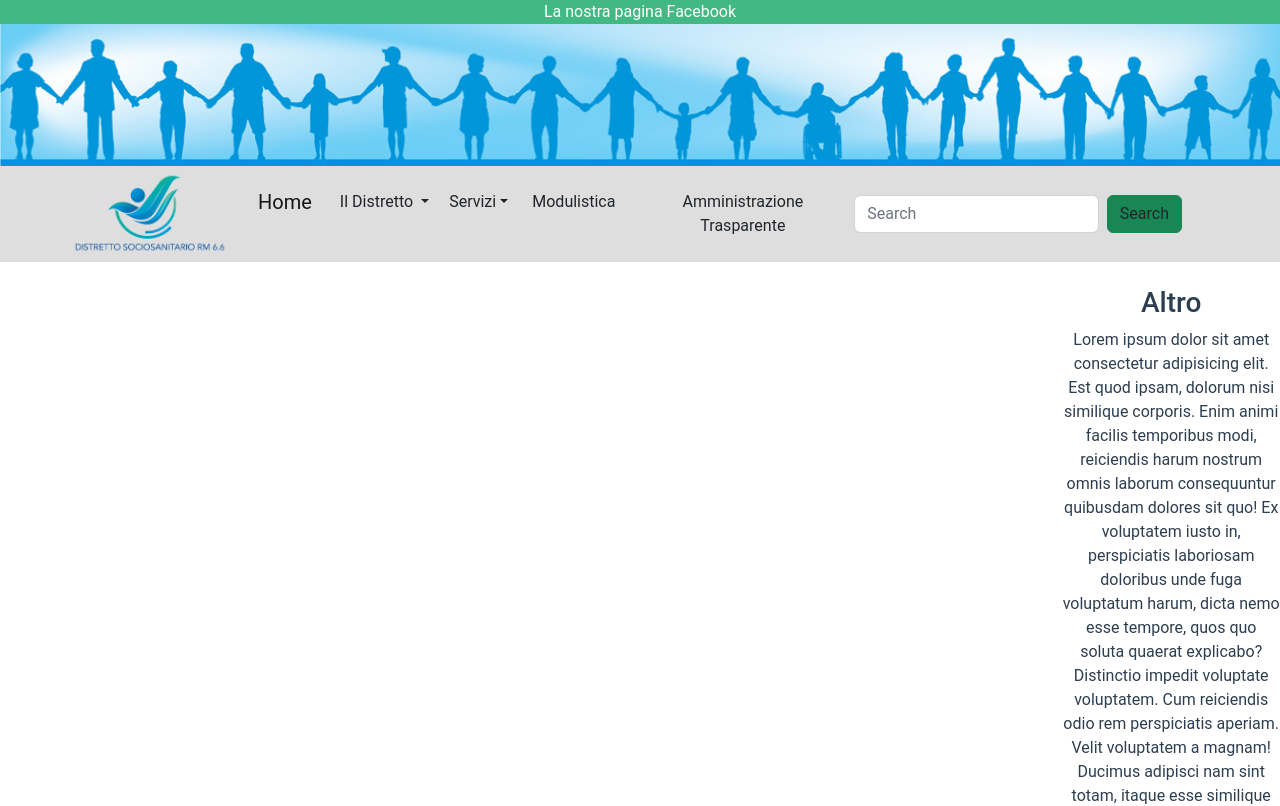
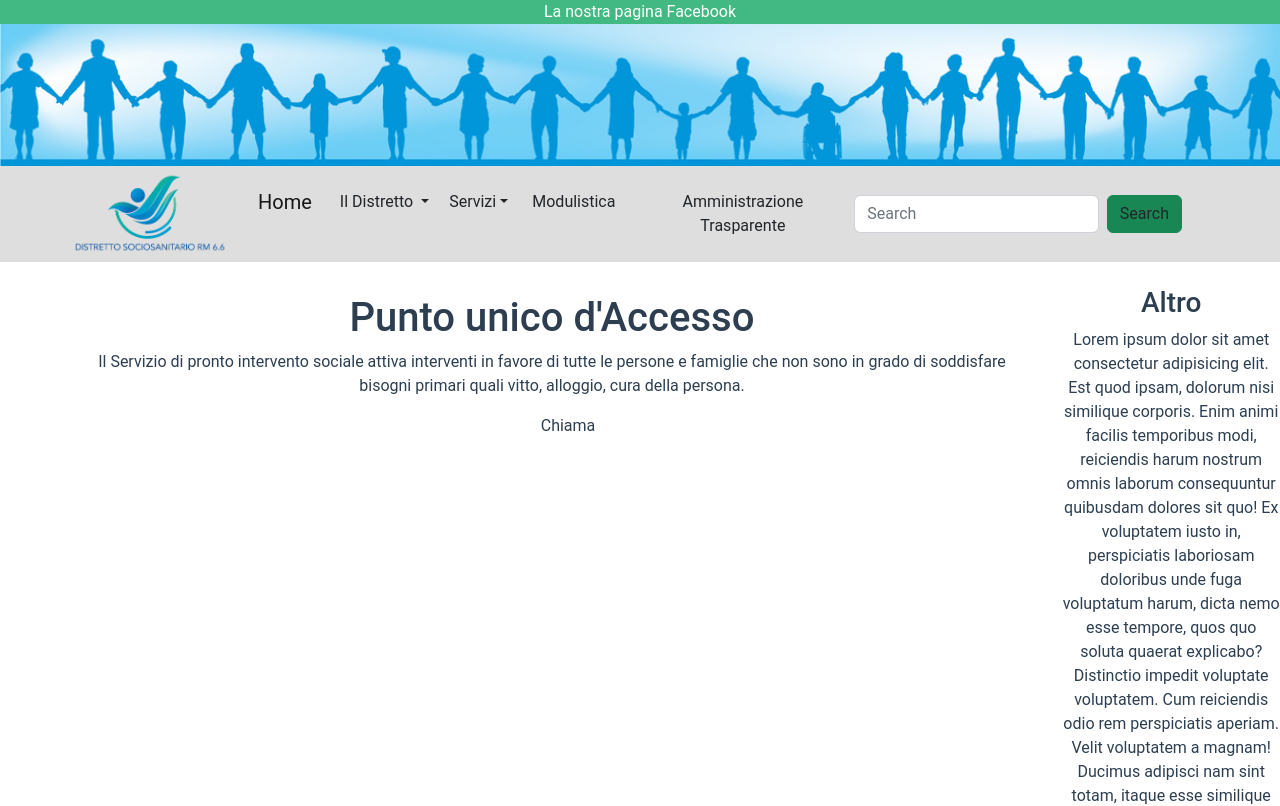
Before and after one commit to Ruma303/ciglieri-demo, a Vue app: page /pronto-intervento-sociale in a window 1280 px wide. Shown: the top 806 px of the page. Built offline with nearby package versions, Linux system fonts and the light colour scheme.

Commit message:
pronto intervento sociale

```diff
--- a/src/components/header/NavbarComponent.vue
+++ b/src/components/header/NavbarComponent.vue
@@ -29,8 +29,8 @@
               <a class="dropdown-item dropdown-toggle text-dark px-2" href="#" data-bs-toggle="dropdown">Ricevi aiuto</a>
               <ul class="dropdown-menu">
                 <li><router-link to="/punto-unico-accesso" class="dropdown-item">Punto Unico d’Accesso</router-link></li>
-                <li><router-link to="/segretariato" class="dropdown-item">Segretariato Sociale</router-link></li>
-                <li><a href="#" class="dropdown-item">Pronto Intervento Sociale</a></li>
+                <li><router-link to="/segretariato-sociale" class="dropdown-item">Segretariato Sociale</router-link></li>
+                <li><router-link to="/pronto-intervento-sociale" class="dropdown-item">Pronto Intervento Sociale</router-link></li>
               </ul>
             </li>
 
--- a/src/router/router.js
+++ b/src/router/router.js
@@ -6,8 +6,9 @@ import Modulistica from '@/views/ModulisticaPage.vue';
 import Amministrazione from '@/views/AmministrazionePage.vue';
 
 //* Ricevi aiuto
-import Segretariato from '@/views/Servizi/Ricevi aiuto/SegretariatoPage.vue';
+import SegretariatoSociale from '@/views/Servizi/Ricevi aiuto/SegretariatoPage.vue';
 import PuntoUnicoAccesso from '@/views/Servizi/Ricevi aiuto/PuntoUnicoAccesso.vue';
+import ProntoInterventoSociale from '@/views/Servizi/Ricevi aiuto/ProntoInterventoSociale.vue';
 
 
 const routes = [
@@ -23,15 +24,21 @@ const routes = [
     component: Comuni,
   },
   //! Probabilmente dovrò creare una rotta genitore Servizi con i children delle voci.
+  //* Ricevi aiuto routes
   {
-    path: '/segretariato',
-    name: 'Segretariato',
-    component: Segretariato,
+    path: '/segretariato-sociale',
+    name: 'SegretariatoSociale',
+    component: SegretariatoSociale,
   },
   {
     path: '/punto-unico-accesso',
     name: 'PuntoUnicoAccesso',
     component: PuntoUnicoAccesso,
+  },
+  {
+    path: '/pronto-intervento-sociale',
+    name: 'ProntoInterventoSociale',
+    component: ProntoInterventoSociale,
   },
   {
     path: '/modulistica',
--- /dev/null
+++ b/src/views/Servizi/Ricevi aiuto/ProntoInterventoSociale.vue
@@ -0,0 +1,18 @@
+<template>
+    <div>
+      <h1>Punto unico d'Accesso</h1>
+      <p>Il Servizio di pronto intervento sociale attiva interventi in favore di tutte le persone e famiglie che non sono in grado di soddisfare bisogni primari quali vitto, alloggio, cura della persona. </p>
+      <ul>
+        <li>Chiama</li>
+      </ul>
+
+    </div>
+</template>
+<script>
+//import
+export default {
+    name: 'ProntoInterventoSociale',
+}
+</script>
+<style lang="scss" scoped>
+</style>
--- a/src/views/Servizi/Ricevi aiuto/SegretariatoPage.vue
+++ b/src/views/Servizi/Ricevi aiuto/SegretariatoPage.vue
@@ -15,7 +15,7 @@
 <script>
 //import
 export default {
-    name: 'Segretariato',
+    name: 'SegretariatoSociale',
 }
 </script>
 <style lang="scss" scoped>
```
